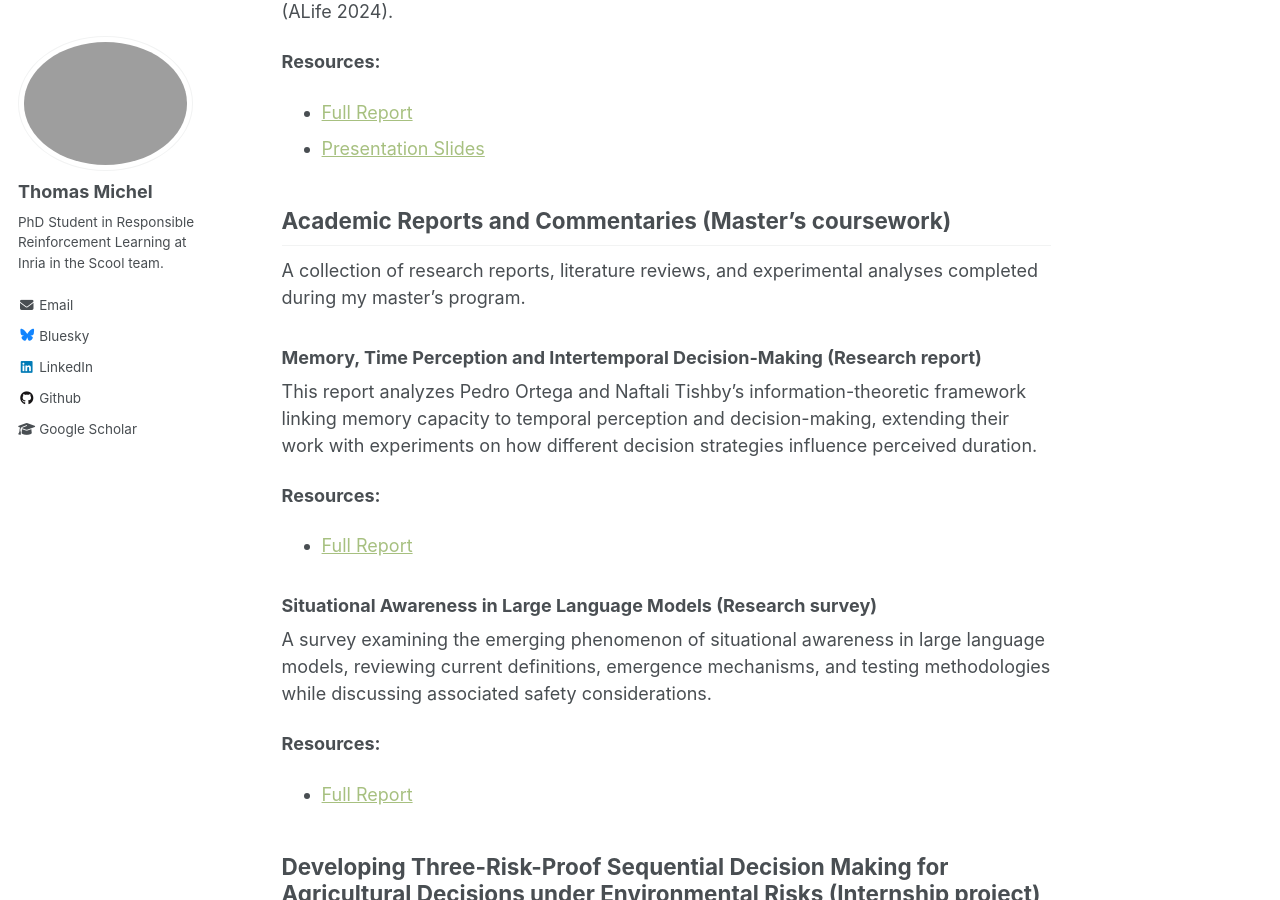
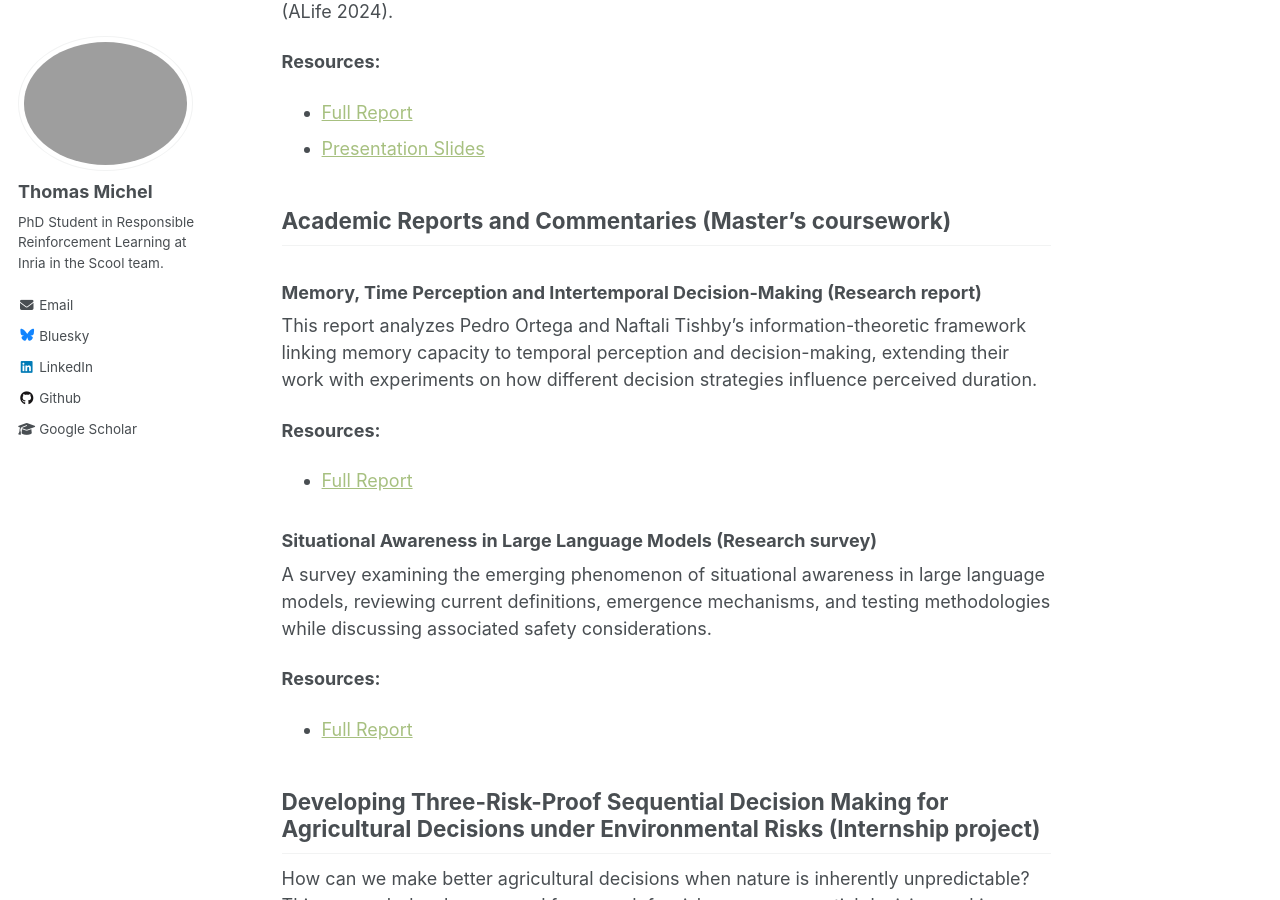
Before and after one commit to Thomick/Thomick.github.io, a Jekyll site: the page built from _pages/projects.md, in a window 1280 px wide and 900 px high, scrolled down 730 px. Built offline with Jekyll 4.4.1, drawn with Linux system fonts in a browser that asks for light colours; comment, search, counter and statistics services are not loaded.

Commit message:
Update projects.md

```diff
--- a/_pages/projects.md
+++ b/_pages/projects.md
@@ -20,8 +20,6 @@ Our investigation covered parameter mixing effects on evolutionary dynamics, AI-
 - [Presentation Slides]({{ base_path }}/files/internship/flowlenia_beamer.pdf)
 
 ## Academic Reports and Commentaries (Master's coursework)
-
-A collection of research reports, literature reviews, and experimental analyses completed during my master's program.
 
 ### Memory, Time Perception and Intertemporal Decision-Making (Research report)
 
```
